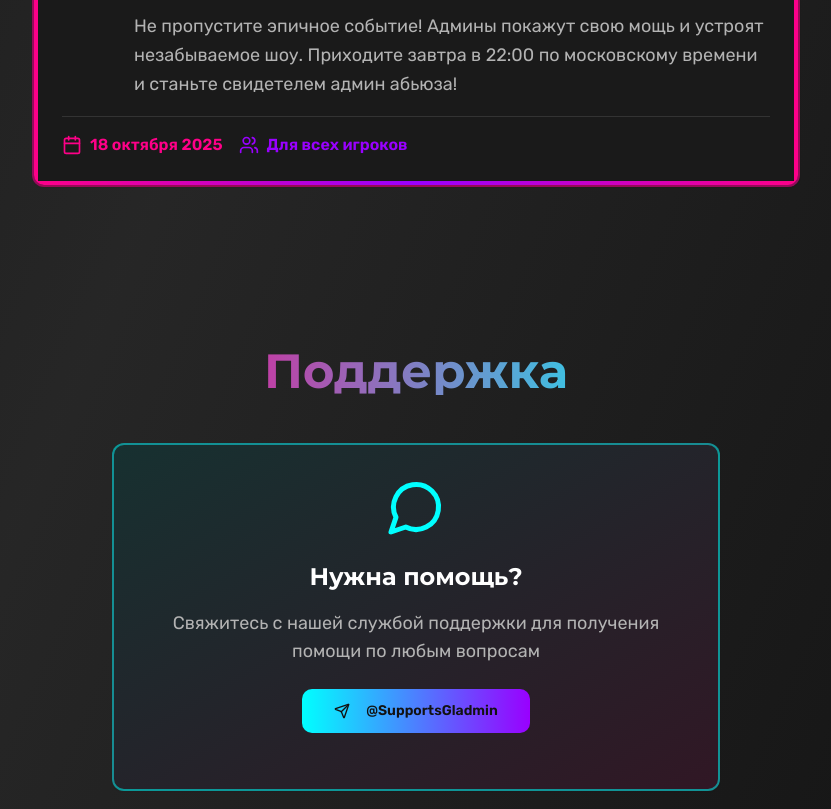
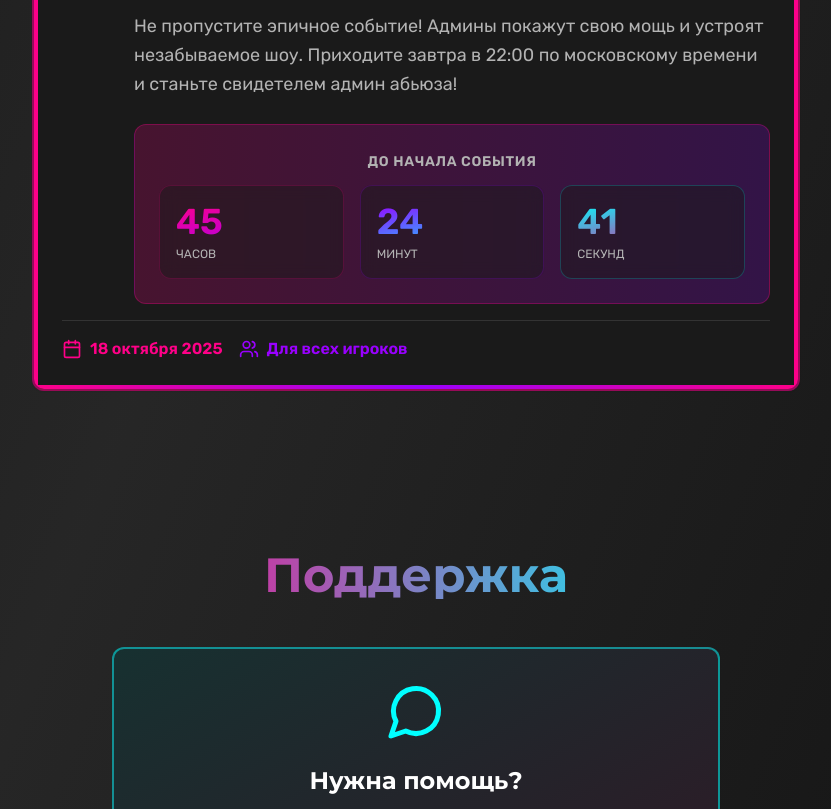
Before and after one commit to pr-poehali-dev/ilovebanstudios-website, a React (Vite) app: page / in a window 1280 px wide. Shown: the part 1960-2769 px from the top of the page, without its empty margins (224-1055 px from the left). Built offline with nearby package versions, Linux system fonts and the light colour scheme.

Commit message:
Добавление таймера на 12 часов

```diff
--- a/src/pages/Index.tsx
+++ b/src/pages/Index.tsx
@@ -1,8 +1,31 @@
 import { Button } from "@/components/ui/button";
 import { Card, CardContent } from "@/components/ui/card";
 import Icon from "@/components/ui/icon";
+import { useState, useEffect } from "react";
 
 const Index = () => {
+  const [timeLeft, setTimeLeft] = useState({ hours: 0, minutes: 0, seconds: 0 });
+
+  useEffect(() => {
+    const eventDate = new Date('2025-10-18T22:00:00+03:00');
+
+    const timer = setInterval(() => {
+      const now = new Date();
+      const difference = eventDate.getTime() - now.getTime();
+
+      if (difference > 0) {
+        const hours = Math.floor(difference / (1000 * 60 * 60));
+        const minutes = Math.floor((difference % (1000 * 60 * 60)) / (1000 * 60));
+        const seconds = Math.floor((difference % (1000 * 60)) / 1000);
+
+        setTimeLeft({ hours, minutes, seconds });
+      } else {
+        setTimeLeft({ hours: 0, minutes: 0, seconds: 0 });
+      }
+    }, 1000);
+
+    return () => clearInterval(timer);
+  }, []);
   return (
     <div className="min-h-screen bg-gradient-to-br from-background via-muted to-background">
       <nav className="fixed top-0 left-0 right-0 z-50 backdrop-blur-lg bg-background/80 border-b border-border">
@@ -149,10 +172,35 @@ const Index = () => {
                       <h3 className="text-3xl font-bold mb-3 bg-gradient-to-r from-primary to-accent bg-clip-text text-transparent">
                         Админ абьюз
                       </h3>
-                      <p className="text-lg text-muted-foreground leading-relaxed">
+                      <p className="text-lg text-muted-foreground leading-relaxed mb-6">
                         Не пропустите эпичное событие! Админы покажут свою мощь и устроят незабываемое шоу.
                         Приходите завтра в 22:00 по московскому времени и станьте свидетелем админ абьюза!
                       </p>
+                      <div className="bg-gradient-to-r from-primary/20 to-accent/20 rounded-xl p-6 border border-primary/30">
+                        <div className="text-center mb-3">
+                          <span className="text-sm font-semibold text-muted-foreground uppercase tracking-wider">До начала события</span>
+                        </div>
+                        <div className="grid grid-cols-3 gap-4">
+                          <div className="bg-card/50 backdrop-blur rounded-lg p-4 border border-primary/20">
+                            <div className="text-4xl font-black bg-gradient-to-br from-primary to-accent bg-clip-text text-transparent mb-1">
+                              {String(timeLeft.hours).padStart(2, '0')}
+                            </div>
+                            <div className="text-xs text-muted-foreground uppercase">Часов</div>
+                          </div>
+                          <div className="bg-card/50 backdrop-blur rounded-lg p-4 border border-accent/20">
+                            <div className="text-4xl font-black bg-gradient-to-br from-accent to-secondary bg-clip-text text-transparent mb-1">
+                              {String(timeLeft.minutes).padStart(2, '0')}
+                            </div>
+                            <div className="text-xs text-muted-foreground uppercase">Минут</div>
+                          </div>
+                          <div className="bg-card/50 backdrop-blur rounded-lg p-4 border border-secondary/20">
+                            <div className="text-4xl font-black bg-gradient-to-br from-secondary to-primary bg-clip-text text-transparent mb-1">
+                              {String(timeLeft.seconds).padStart(2, '0')}
+                            </div>
+                            <div className="text-xs text-muted-foreground uppercase">Секунд</div>
+                          </div>
+                        </div>
+                      </div>
                     </div>
                   </div>
                   <div className="flex items-center gap-4 pt-4 border-t border-border">
```
